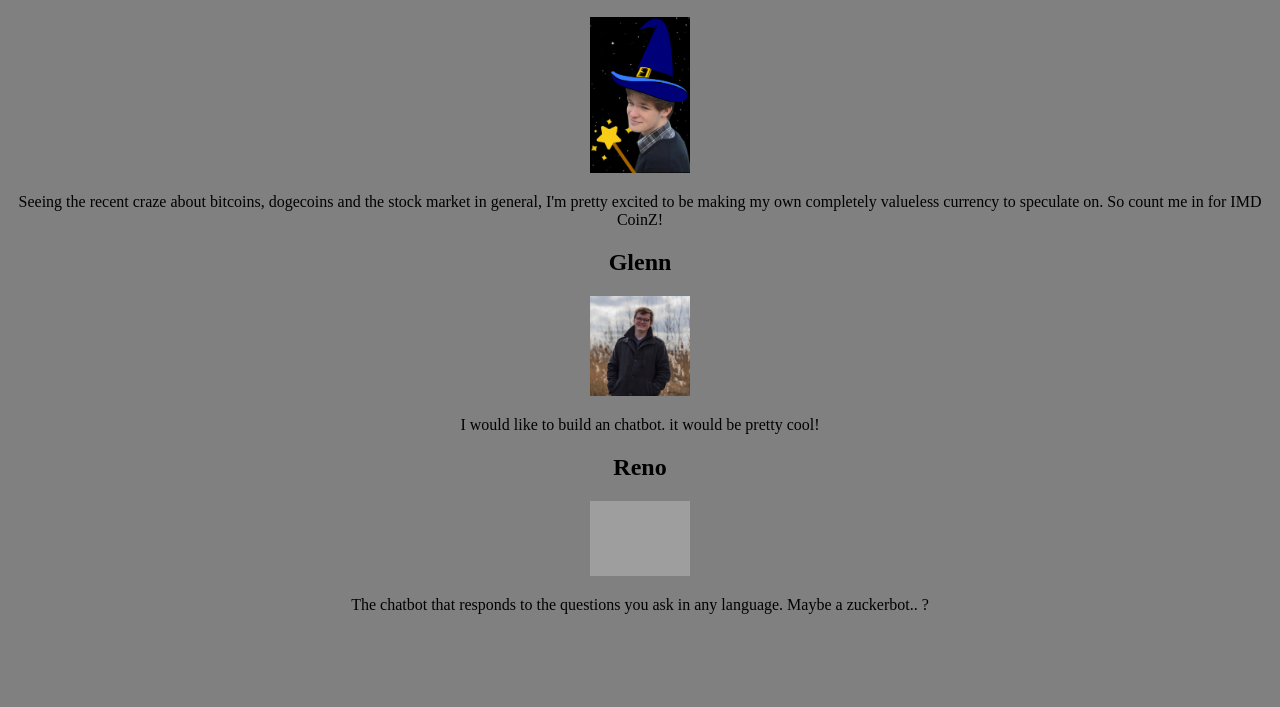
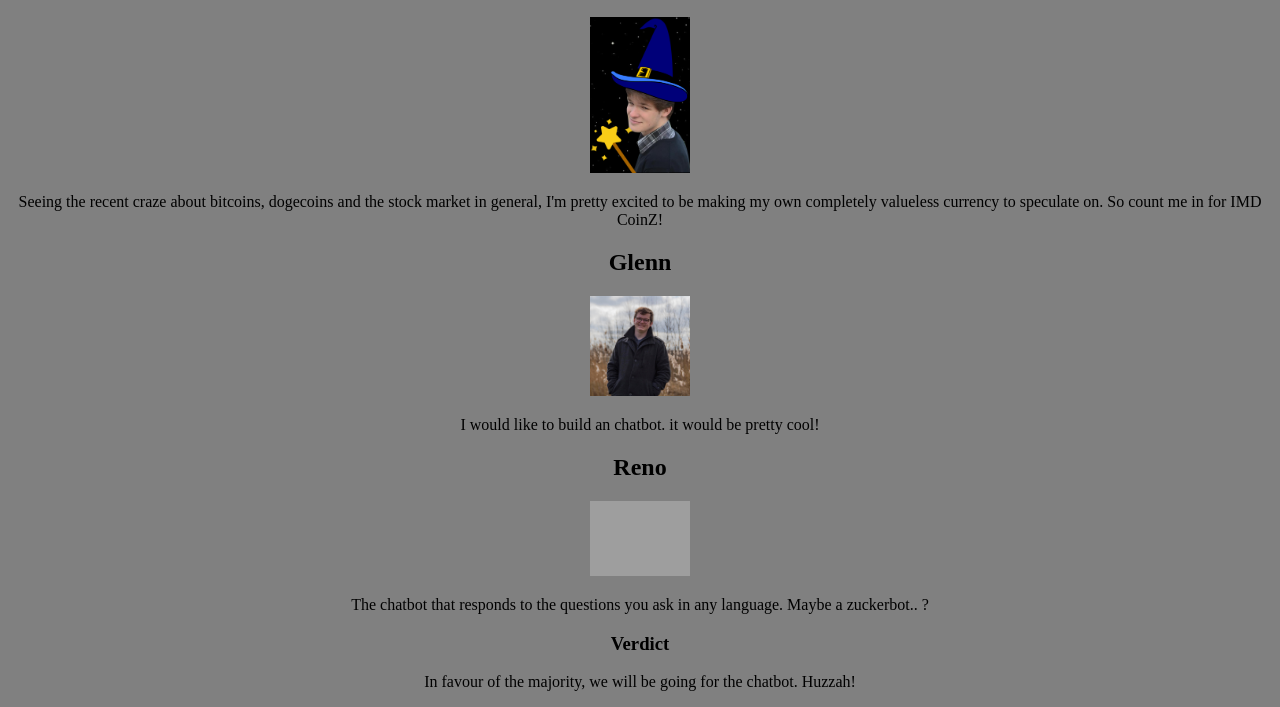
Before and after one commit to Moophie/2imd-dev-advanced-lab1, a plain HTML site: page index.html in a window 1280 px wide. Shown: the part 136-843 px from the top of the page. Before the commit the page ends 800 px from the top, so only its background shows below. Drawn offline with Linux system fonts and the light colour scheme; grey boxes are pictures that could not be loaded.

Commit message:
Added verdict

```diff
--- a/index.html
+++ b/index.html
@@ -14,14 +14,15 @@
     <h1>What do we want to build? </h1>
     <h2>Michael</h2>
     <img src="images/wizardmichael.png" alt="Michael">
-    <p>Seeing the recent craze about bitcoins, dogecoins and the stock market in general, I'm pretty excited to be
-        making my own completely valueless currency to speculate on. So count me in for IMD CoinZ!</p>
+    <p>Seeing the recent craze about bitcoins, dogecoins and the stock market in general, I'm pretty excited to be making my own completely valueless currency to speculate on. So count me in for IMD CoinZ!</p>
     <h2>Glenn</h2>
     <img src="images/glenn.jpg" alt="glenn">
     <p>I would like to build an chatbot. it would be pretty cool!</p>
     <h2>Reno</h2>
     <img src="images/Reno.jpg" alt="Reno">
     <p>The chatbot that responds to the questions you ask in any language. Maybe a zuckerbot.. ?</p>
+    <h3>Verdict</h3>
+    <p>In favour of the majority, we will be going for the chatbot. Huzzah!</p>
 </body>
 
 </html>
```
